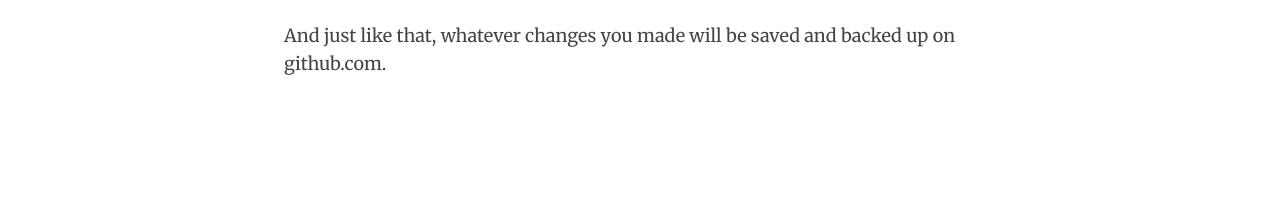
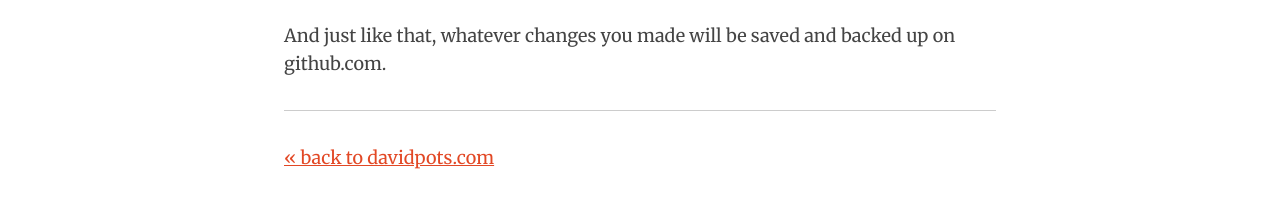
Before and after one commit to davidpots/davidpots.github.io, a Jekyll site: the page built from _posts/2013-03-21-rails-basics-adding-your-project-to-github.markdown, in a window 1280 px wide. Shown: the part 1979-2200 px from the top of the page. Built offline with Jekyll 4.4.1, drawn with Linux system fonts in a browser that asks for light colours; before the commit the page ends 2109 px from its top, so only the background shows below that.

Commit message:
Adds link back to homepage at bottom of blog post template

```diff
--- a/_layouts/post.html
+++ b/_layouts/post.html
@@ -7,3 +7,6 @@ layout: default
 <div class="post">
 {{ content }}
 </div>
+
+<hr />
+<p><a href="http://davidpots.com">&laquo; back to davidpots.com</a></p>
```
